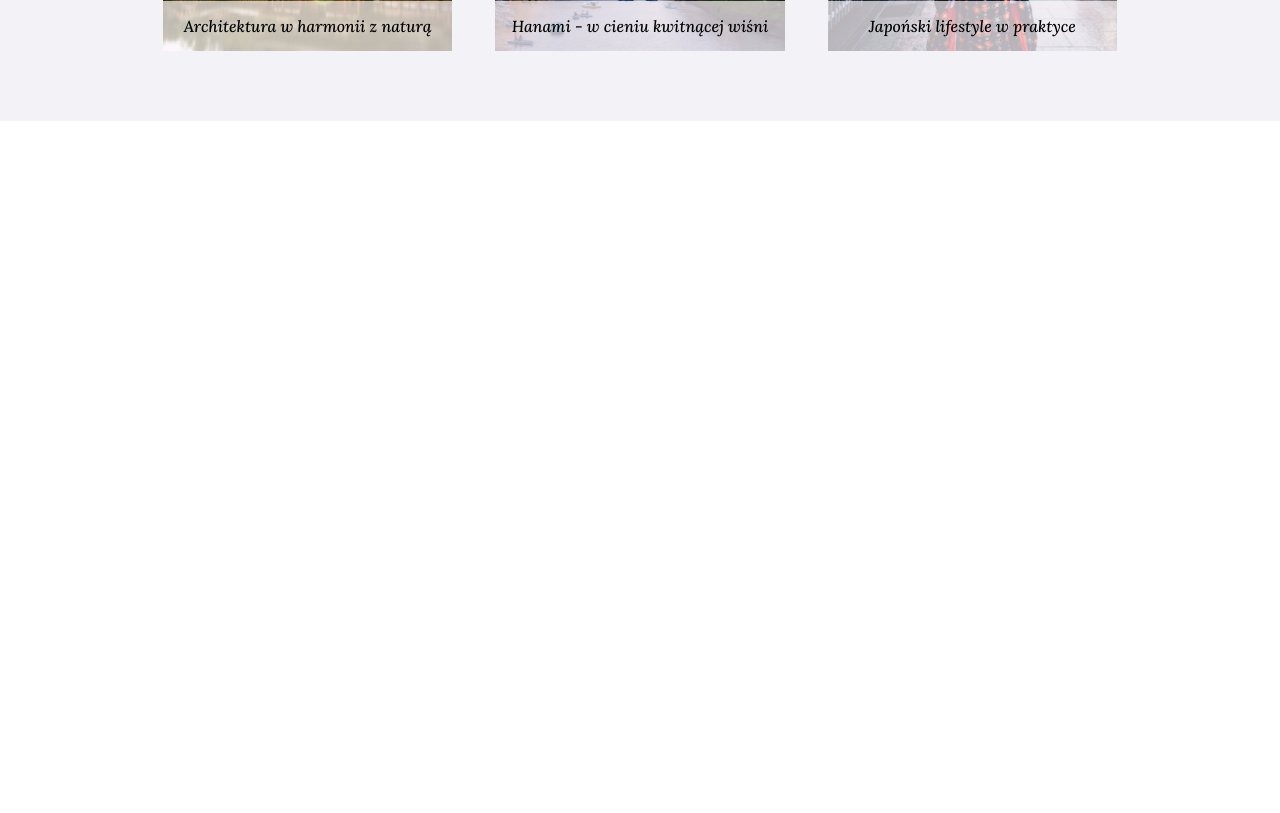
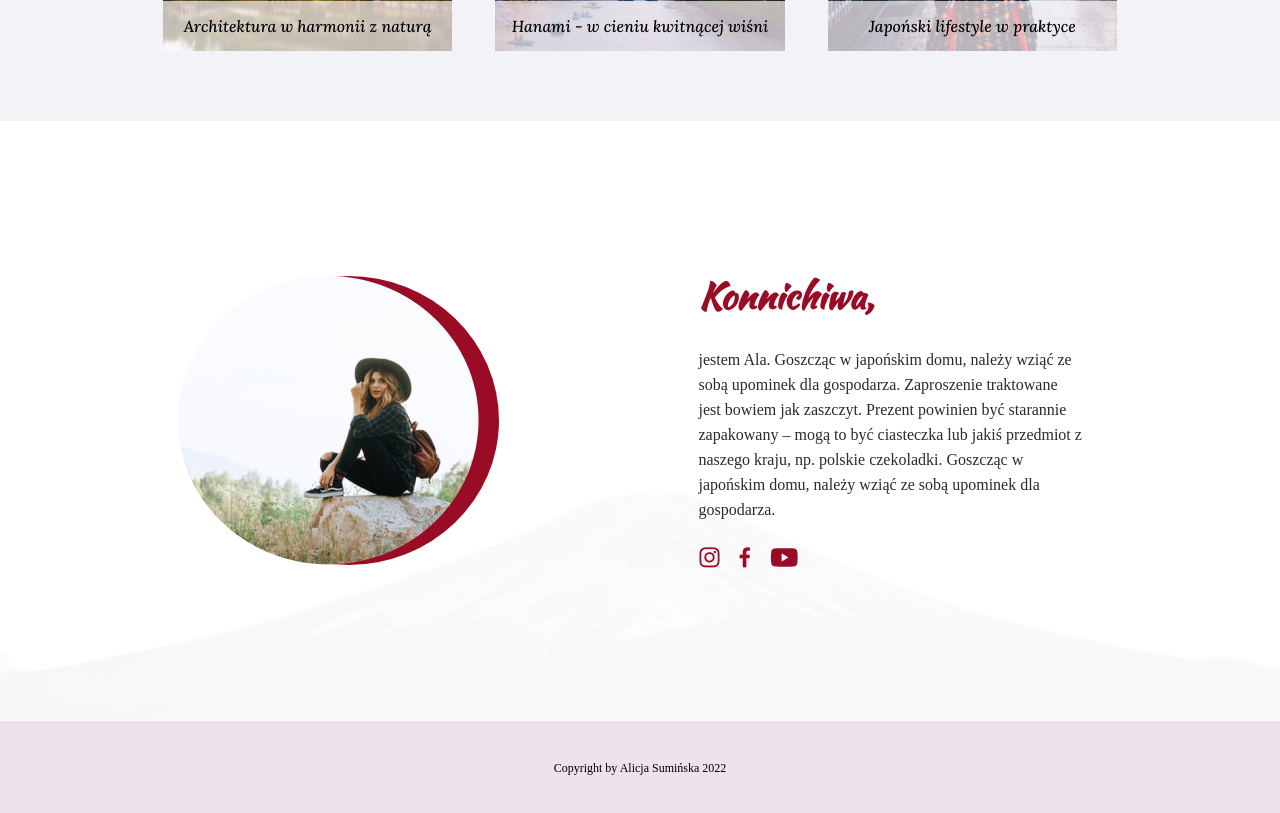
Before and after one commit to bialek-k/blog-japonia, a React (Create React App) app: page /Article in a window 1280 px wide. Shown: the part 5160-5973 px from the top of the page. Before the commit the page ends 5281 px from the top, so only its background shows below. Built offline with nearby package versions, Linux system fonts and the light colour scheme.

Commit message:
abaut footer

```diff
--- a/src/components/Article.js
+++ b/src/components/Article.js
@@ -3,6 +3,8 @@ import Article_content from './Article_content'
 import Article_header from './Article_header'
 import Gallery from './Gallery'
 import Other from './Other'
+import About from '../components/About'
+import Footer from '../components/Footer'
 
 const Article = () => {
   return (
@@ -11,6 +13,8 @@ const Article = () => {
       <Article_content/>
       <Gallery/>
       <Other/>
+      <About />
+      <Footer />
     </div>
   )
 }
```
